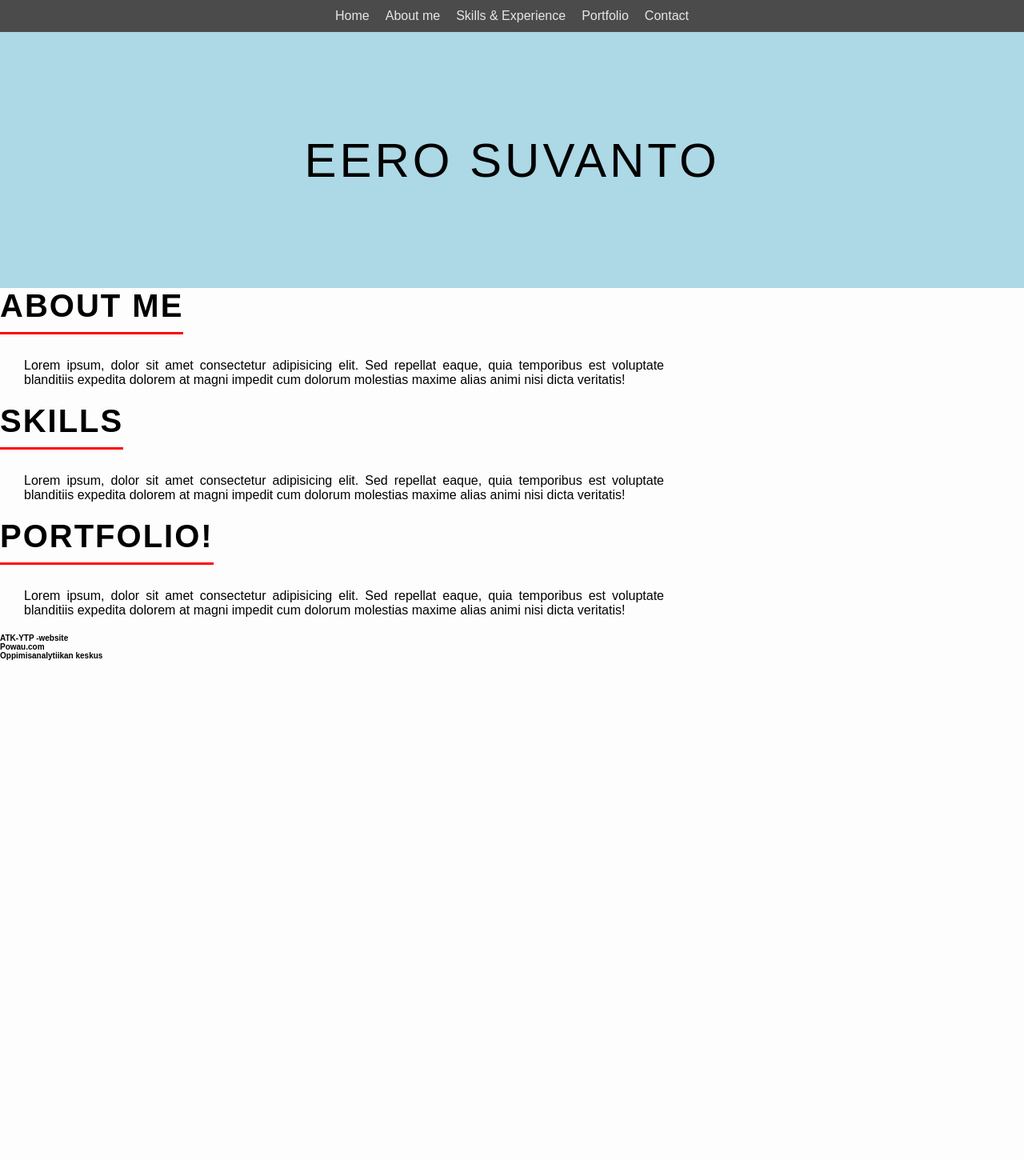
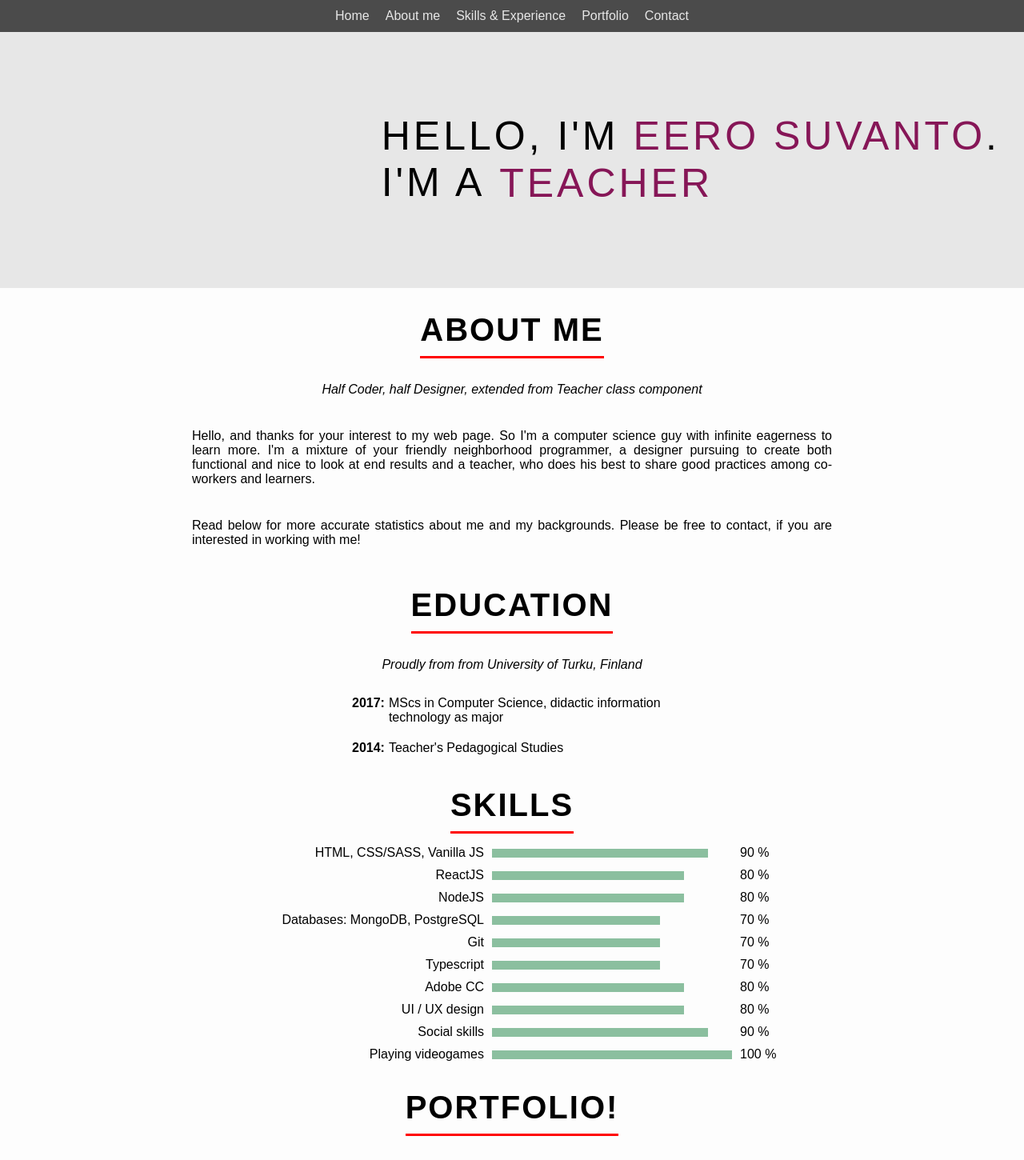
Before and after one commit to videoeero/nextjs-portfolio, a Next.js app: page / in a window 1280 px wide. Shown: the top 1450 px of the page at 80% size. Before the commit the page ends 825 px from the top, so only its background shows below. Built offline with nearby package versions, Linux system fonts and the light colour scheme.

Commit message:
Add skills animation

```diff
--- a/components/About.js
+++ b/components/About.js
@@ -1,20 +1,28 @@
 import React from 'react';
 import Link from 'next/link';
 
-const Header = () => {
+const About = () => {
   return (
     <>
       <section id='#about' className='about'>
         <h2 className='heading heading__h2'>About me</h2>
+        <p className='paragraph paragraph__strong'>
+          Half Coder, half Designer, extended from Teacher class component
+        </p>
         <p className='paragraph'>
-          Lorem ipsum, dolor sit amet consectetur adipisicing elit. Sed repellat
-          eaque, quia temporibus est voluptate blanditiis expedita dolorem at
-          magni impedit cum dolorum molestias maxime alias animi nisi dicta
-          veritatis!
+          Hello, and thanks for your interest to my web page. So I'm a computer
+          science guy with infinite eagerness to learn more. I'm a mixture of
+          your friendly neighborhood programmer, a designer pursuing to create
+          both functional and nice to look at end results and a teacher, who
+          does his best to share good practices among co-workers and learners.
+        </p>
+        <p className='paragraph'>
+          Read below for more accurate statistics about me and my backgrounds.
+          Please be free to contact, if you are interested in working with me!
         </p>
       </section>
     </>
   );
 };
 
-export default Header;
+export default About;
--- /dev/null
+++ b/components/Education.js
@@ -0,0 +1,26 @@
+import React from 'react';
+import Link from 'next/link';
+
+const Education = () => {
+  return (
+    <>
+      <section id='#education' className='education'>
+        <h2 className='heading heading__h2'>Education</h2>
+        <p className='paragraph paragraph__strong'>
+          Proudly from from University of Turku, Finland
+        </p>
+        <ul className='education__list'>
+          <li className='education__list__item'>
+            <span>2017:</span>MScs in Computer Science, didactic information
+            technology as major
+          </li>
+          <li className='education__list__item'>
+            <span>2014:</span>Teacher's Pedagogical Studies
+          </li>
+        </ul>
+      </section>
+    </>
+  );
+};
+
+export default Education;
--- a/components/Header.js
+++ b/components/Header.js
@@ -5,7 +5,20 @@ const Header = () => {
   return (
     <>
       <header className='header'>
-        <h1 className='heading heading__h1'>Eero Suvanto</h1>
+        <div className='header__wrapper'>
+          <h1 className='heading heading__h1'>
+            Hello, I'm <span className='heading__name'>Eero Suvanto</span>.
+          </h1>
+          <div className='header__titles'>
+            <span>I'm a&nbsp;</span>
+            <div className='header__titles__cont rollTitles'>
+              <span className='header__title'>web developer</span>
+              <span className='header__title'>web designer</span>
+              <span className='header__title'>teacher</span>
+              <span className='header__title'>web developer</span>
+            </div>
+          </div>
+        </div>
       </header>
     </>
   );
--- a/components/Skills.js
+++ b/components/Skills.js
@@ -1,17 +1,36 @@
 import React from 'react';
 import Link from 'next/link';
 
-const Skills = () => {
+const Skills = props => {
+  const showSkills = () =>
+    props.skills.map((skill, index) => {
+      return (
+        <div className='skills__item'>
+          <p className='skills__title'>{skill.title}</p>
+          <div className='skills__bar'>
+            <div
+              className='skills__animate'
+              style={{ animationDelay: `${index * 0.2}s` }}
+            >
+              <div
+                className='skills__bar__inner'
+                style={{ width: `${skill.level * 10}%` }}
+              >
+                &nbsp;
+              </div>
+            </div>
+          </div>
+
+          <p className='skills__level'>{skill.level}0 %</p>
+        </div>
+      );
+    });
+
   return (
     <>
       <section id='#about' className='about'>
         <h2 className='heading heading__h2'>Skills</h2>
-        <p className='paragraph'>
-          Lorem ipsum, dolor sit amet consectetur adipisicing elit. Sed repellat
-          eaque, quia temporibus est voluptate blanditiis expedita dolorem at
-          magni impedit cum dolorum molestias maxime alias animi nisi dicta
-          veritatis!
-        </p>
+        <div className='skills'>{showSkills()}</div>
       </section>
     </>
   );
--- a/pages/index.js
+++ b/pages/index.js
@@ -1,25 +1,29 @@
 import React, { Component } from 'react';
 import Header from '../components/Header';
 import About from '../components/About';
+import Education from '../components/Education';
 import Skills from '../components/Skills';
 import Portfolio from '../components/Portfolio';
 import portfolioData from '../src/data/portfolioData';
+import skillsData from '../src/data/skillsData';
 import '../src/styles/main.scss';
 
 class Home extends Component {
   static async getInitialProps() {
     const portfolio = portfolioData;
+    const skills = skillsData;
 
-    return { portfolio: portfolio };
+    return { portfolio: portfolio, skills: skills };
   }
 
   render() {
-    const { portfolio } = this.props;
+    const { portfolio, skills } = this.props;
     return (
       <>
         <Header />
         <About />
-        <Skills />
+        <Education />
+        <Skills skills={skills} />
         <Portfolio projects={portfolio} />
       </>
     );
--- a/src/data/skillsData.js
+++ b/src/data/skillsData.js
@@ -1,13 +1,12 @@
-export const portfolioData = {
-  education: [
-    {
-      year: 2017,
-      title:
-        'M.S. in Computer science (Didactic Information Technology as major), University of Turku'
-    },
-    {
-      year: 2014,
-      title: 'Teacher’s Pedagogical Studies'
-    }
-  ]
-};
+export default [
+  { title: 'HTML, CSS/SASS, Vanilla JS', level: 9 },
+  { title: 'ReactJS', level: 8 },
+  { title: 'NodeJS', level: 8 },
+  { title: 'Databases: MongoDB, PostgreSQL', level: 7 },
+  { title: 'Git', level: 7 },
+  { title: 'Typescript', level: 7 },
+  { title: 'Adobe CC', level: 8 },
+  { title: 'UI / UX design', level: 8 },
+  { title: 'Social skills', level: 9 },
+  { title: 'Playing videogames', level: 10 }
+];
--- a/src/styles/abstracts/_variables.scss
+++ b/src/styles/abstracts/_variables.scss
@@ -1,3 +1,23 @@
+// THEME COLORS
+
+$color-plum: #861657;
+$color-red: #a64253;
+$color-pink: #d56aa0;
+$color-green: #bbdbb4;
+$color-almond: #fcf0cc;
+
+$color-violet: #59344f;
+$color-metal: #857e7b;
+$color-green: #8bbf9f;
+$color-yellow: #d6ba73;
+$color-wheat: #f5e0b7;
+
+$color-1: #2d3142;
+$color-2: #4f5d75;
+$color-3: #bfc0c0;
+$color-4: #ffffff;
+$color-5: #ef8354;
+
 // COLORS
 
 $color-black: #000000;
--- a/src/styles/base/_animations.scss
+++ b/src/styles/base/_animations.scss
@@ -12,3 +12,54 @@
     opacity: 1;
   }
 }
+
+.rollTitles {
+  animation: rollTitles 10s ease-in-out 0s infinite;
+}
+
+.skills__animate {
+  width: 0;
+  animation: showSkills 3s ease-in-out 0s 1 forwards;
+}
+
+@keyframes rollTitles {
+  0% {
+    transform: translateY(0);
+  }
+
+  15% {
+    transform: translateY(0);
+  }
+
+  22% {
+    transform: translateY(-25%);
+  }
+  37% {
+    transform: translateY(-25%);
+  }
+  44% {
+    transform: translateY(-50%);
+  }
+
+  59% {
+    transform: translateY(-50%);
+  }
+
+  66% {
+    transform: translateY(-75%);
+  }
+
+  100% {
+    transform: translateY(-75%);
+  }
+}
+
+@keyframes showSkills {
+  0% {
+    width: 0;
+  }
+
+  100% {
+    width: 100%;
+  }
+}
--- a/src/styles/base/_typography.scss
+++ b/src/styles/base/_typography.scss
@@ -6,21 +6,34 @@ h4,
   max-width: 90%;
 }
 
+p,
+ul,
+li {
+  font-size: $default-font-size;
+}
+
 .heading {
   text-transform: uppercase;
   text-align: center;
   display: inline-block;
   max-width: 90%;
 
+  &__name {
+    color: $color-plum;
+  }
+
   &__h1 {
-    font-size: 6rem;
+    font-size: 5rem;
     font-weight: 400;
     letter-spacing: 4px;
+    text-align: left;
+    white-space: nowrap;
+
     @include respond(tab-port) {
-      font-size: 5rem;
+      font-size: 4rem;
     }
     @include respond(phone) {
-      font-size: 3rem;
+      font-size: 2.5rem;
     }
   }
 
@@ -65,6 +78,12 @@ h4,
   width: 80rem;
   max-width: 90%;
 
+  &__strong {
+    font-style: italic;
+    font-weight: 300;
+    text-align: center;
+  }
+
   @include respond(tab-port) {
     margin: 1.5rem;
   }
--- a/src/styles/layout/_header.scss
+++ b/src/styles/layout/_header.scss
@@ -1,12 +1,50 @@
 .header {
-  @extend .flex, .flex__column;
+  @extend .flex;
   min-height: 40vh;
-  background-color: lightblue;
+  background-color: $color-light;
+  width: 100vw;
+  justify-content: flex-end;
+
+  &__wrapper {
+    margin-right: 3rem;
+  }
 
   &__buttons {
     @extend .flex;
     flex-wrap: wrap;
     width: 100vw;
-    background-color: lightblue;
+  }
+
+  &__titles {
+    @extend .heading, .heading__h1;
+    display: flex;
+    justify-content: flex-start;
+    align-items: flex-start;
+    height: 6rem;
+    overflow: hidden;
+
+    @include respond(tab-port) {
+      height: 4.6rem;
+    }
+    @include respond(phone) {
+      height: 3rem;
+    }
+
+    &__cont {
+      // background-color: lightcyan;
+    }
+  }
+
+  &__title {
+    line-height: 6rem;
+    display: block;
+    text-align: left;
+    color: $color-plum;
+    @include respond(tab-port) {
+      line-height: 4.6rem;
+    }
+    @include respond(phone) {
+      line-height: 3rem;
+    }
   }
 }
--- a/src/styles/layout/_main.scss
+++ b/src/styles/layout/_main.scss
@@ -1,3 +1,59 @@
-.section {
+section {
   @extend .flex, .flex__column;
+  margin: 3rem 0;
 }
+
+.education {
+  &__list {
+    @extend .flex, .flex__column;
+    justify-content: flex-start;
+    list-style: none;
+
+    &__item {
+      display: flex;
+      align-items: flex-start;
+      justify-content: flex-start;
+      margin: 1rem;
+      width: 40rem;
+      & span {
+        margin-right: 0.5rem;
+        font-weight: 700;
+      }
+    }
+  }
+}
+
+.skills {
+  display: flex;
+  flex-direction: column;
+  align-items: baseline;
+
+  &__item {
+    display: flex;
+    align-items: center;
+    width: 100%;
+    margin: 0.5rem;
+  }
+
+  &__title {
+    text-align: right;
+    width: 30rem;
+    margin-right: 1rem;
+  }
+
+  &__bar {
+    position: relative;
+    width: 30rem;
+    transition: all 0.3s;
+
+    &__inner {
+      background-color: $color-green;
+      transition: all 0.3s;
+    }
+  }
+
+  &__level {
+    margin-left: 1rem;
+    width: 5rem;
+  }
+}
```
